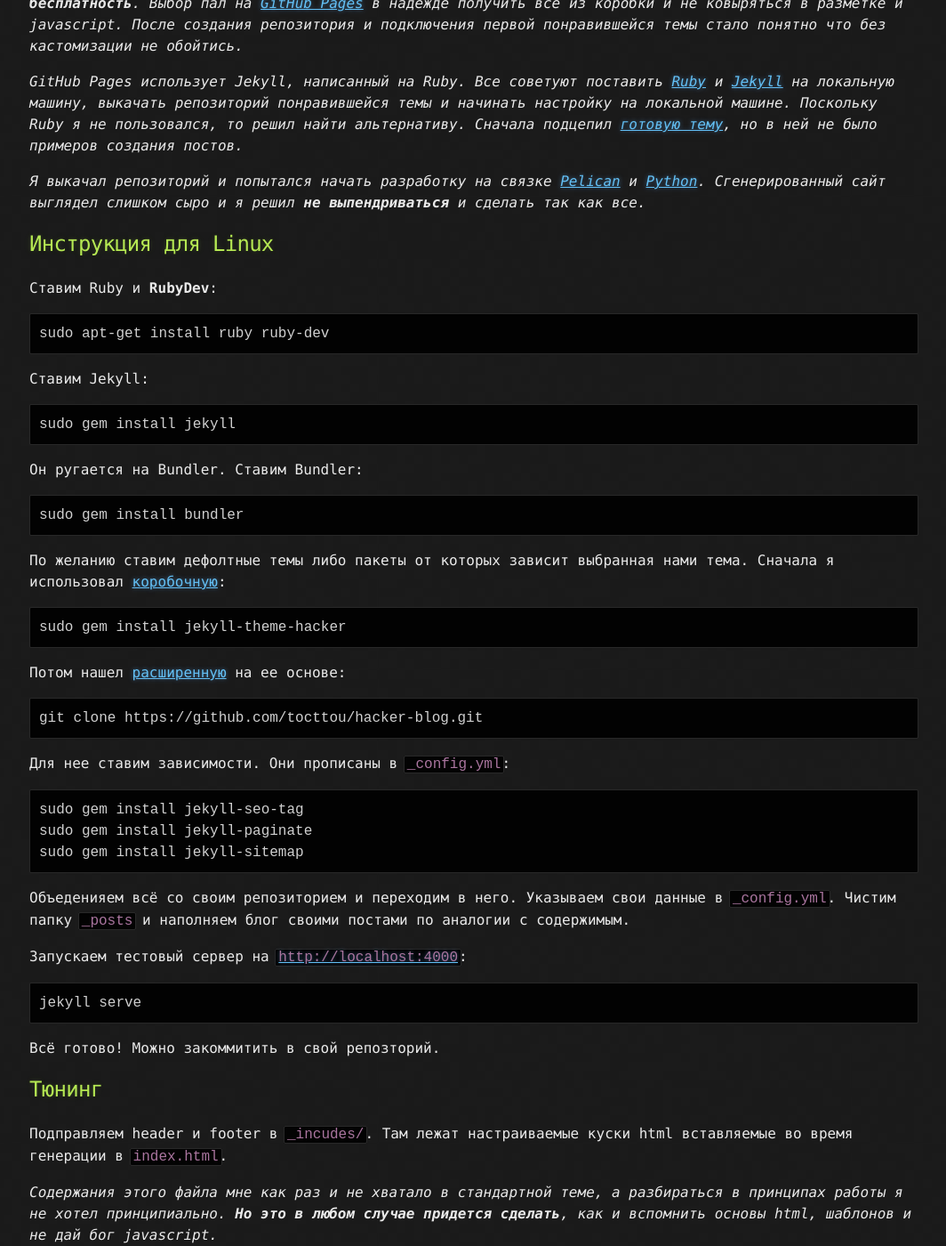
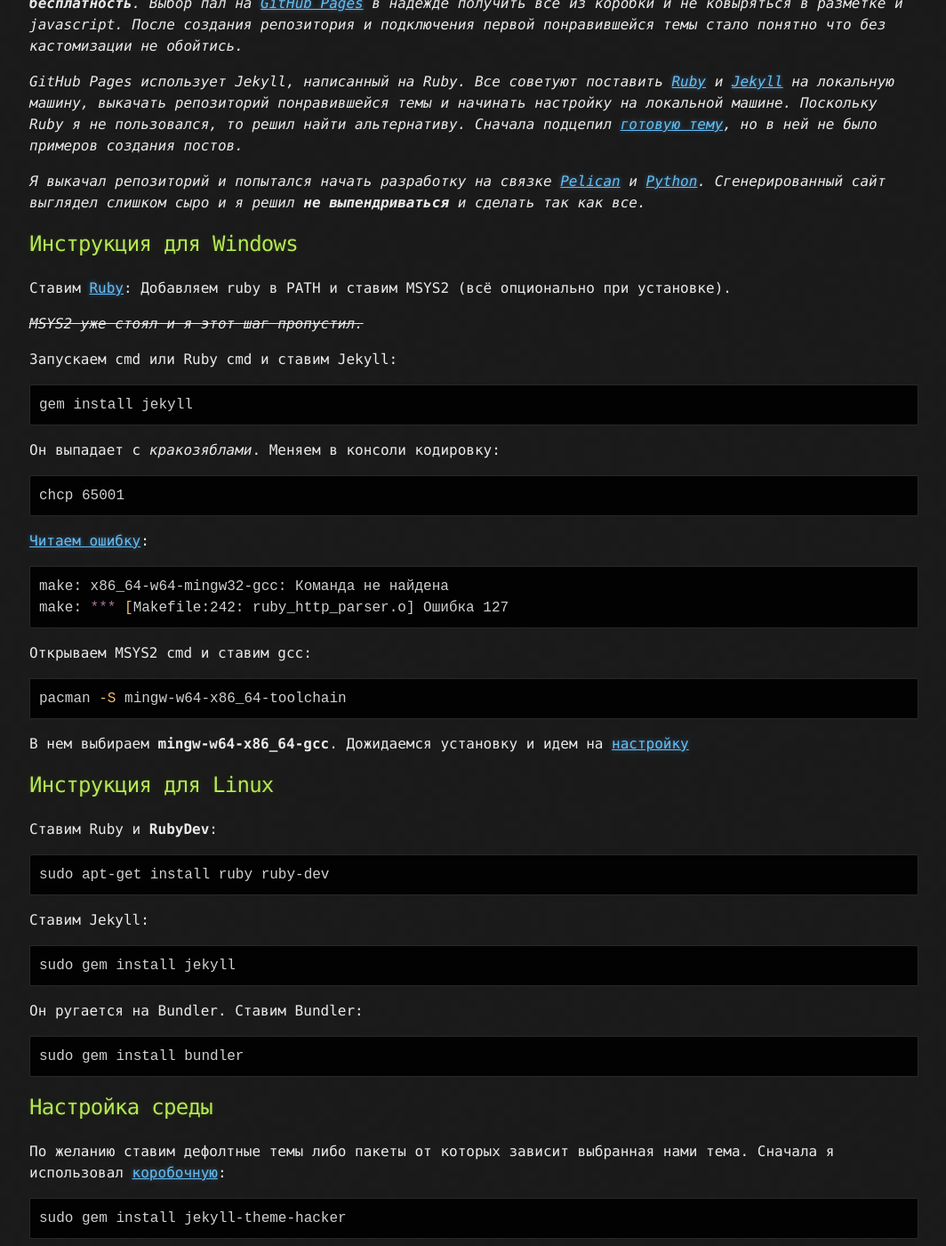
Before and after one commit to iridiumtechru/iridiumtechru.github.io, a Jekyll site: the page built from _posts/2018-03-25-gitpages.md, in a window 1280 px wide and 1400 px high, scrolled down 312 px. Shown: the whole window at 89% size, without its empty margins (107-1171 px from the left). Built offline with Jekyll 4.4.1, drawn with Linux system fonts in a browser that asks for light colours; some of the changed text lies outside the part shown.

Commit message:
ruby win post

````diff
--- a/_posts/2018-03-25-gitpages.md
+++ b/_posts/2018-03-25-gitpages.md
@@ -12,6 +12,40 @@
 *GitHub Pages использует Jekyll, написанный на Ruby. Все советуют поставить [Ruby](https://www.ruby-lang.org/) и [Jekyll](https://jekyllrb.com) на локальную машину, выкачать репозиторий понравившейся темы и начинать настройку на локальной машине. Поскольку Ruby я не пользовался, то решил найти альтернативу. Сначала подцепил [готовую тему](https://guides.github.com/features/pages/#changes), но в ней не было примеров создания постов.*
 
 *Я выкачал репозиторий и попытался начать разработку на связке [Pelican](https://blog.getpelican.com) и [Python](https://www.python.org). Сгенерированный сайт выглядел слишком сыро и я решил **не выпендриваться** и сделать так как все.*
+
+## Инструкция для Windows
+
+Ставим [Ruby](https://rubyinstaller.org/downloads/):
+Добавляем ruby в PATH и ставим MSYS2 (всё опционально при установке).
+
+*~~MSYS2 уже стоял и я этот шаг пропустил.~~*
+
+Запускаем cmd или Ruby cmd и ставим Jekyll:
+
+```bash
+gem install jekyll
+```
+
+Он выпадает с *кракозяблами*. Меняем в консоли кодировку:
+
+```bash
+chcp 65001
+```
+
+[Читаем ошибку](https://github.com/orlp/dev-on-windows/wiki/Installing-GCC--&-MSYS2):
+```bash
+make: x86_64-w64-mingw32-gcc: Команда не найдена
+make: *** [Makefile:242: ruby_http_parser.o] Ошибка 127
+```
+
+Открываем MSYS2 cmd и ставим gcc:
+```bash
+pacman -S mingw-w64-x86_64-toolchain
+```
+
+В нем выбираем **mingw-w64-x86_64-gcc**. Дожидаемся установку и идем на [настройку](#go)
+
+<!-- 2 - MSYS2 system update -->
 
 ## Инструкция для Linux
 
@@ -32,6 +66,8 @@
 ```bash
 sudo gem install bundler
 ```
+<a name="go"></a>
+## Настройка среды
 
 По желанию ставим дефолтные темы либо пакеты от которых зависит выбранная нами тема. Сначала я использовал [коробочную](https://github.com/pages-themes/hacker):
 ```bash
@@ -86,7 +122,7 @@
 ## Выводы
 
 1. Если вы новичок, используйте готовый шаблон. Особенно если не знаете Ruby.
-2. Используйте локальную разработку, чтоб видеть ошибки. Например если неправильно назовете файл поста. GitHub не покажет вам ошибки сборки.
+2. Используйте локальную разработку, чтоб видеть ошибки. Например если неправильно назовете файл поста. GitHub не покажет вам ошибки сборки, а пришлет их на почту.
 3. Из коробки дается самый минимум, но небольшого тюнинга достаточно для старта.
 
 ## Ссылки:
````
